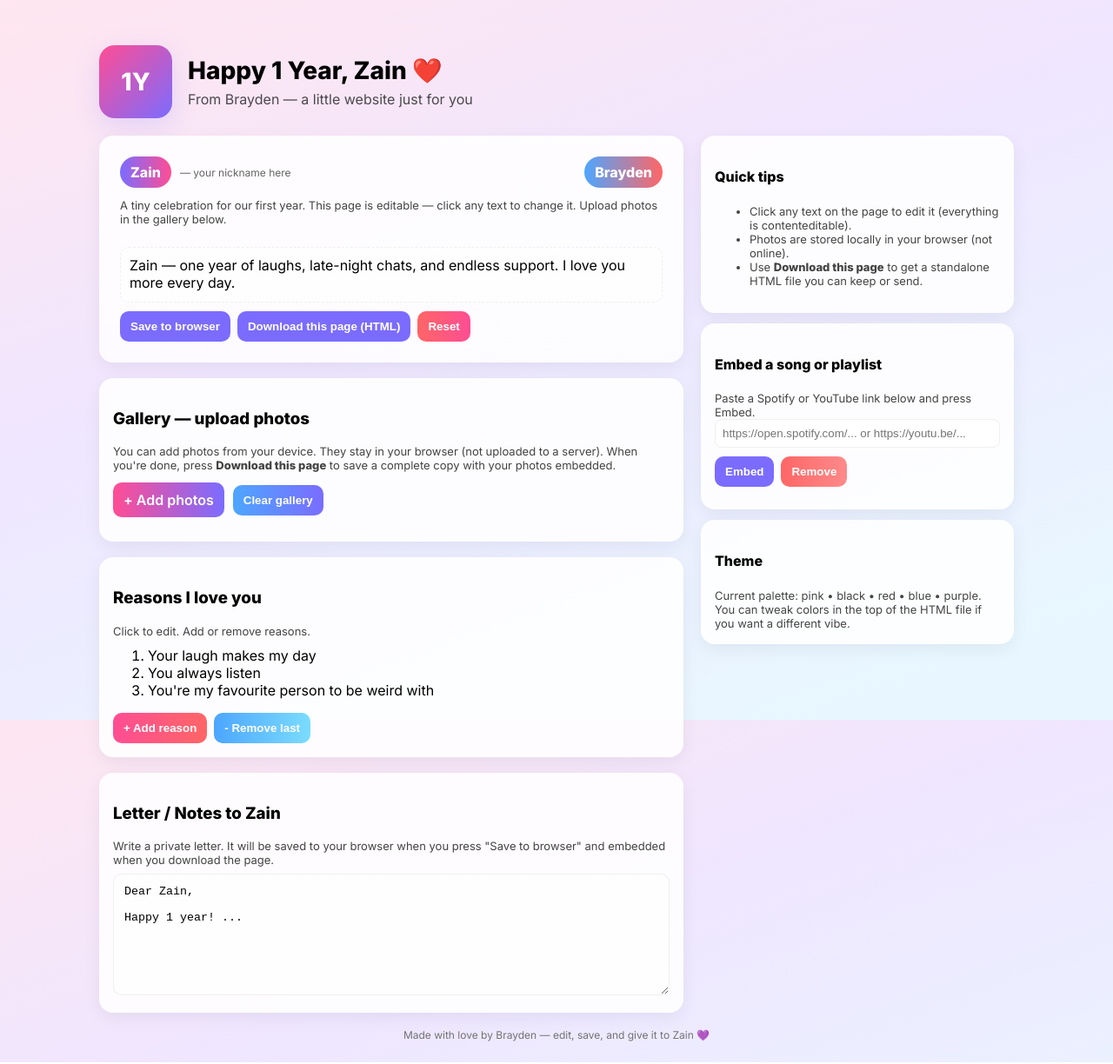
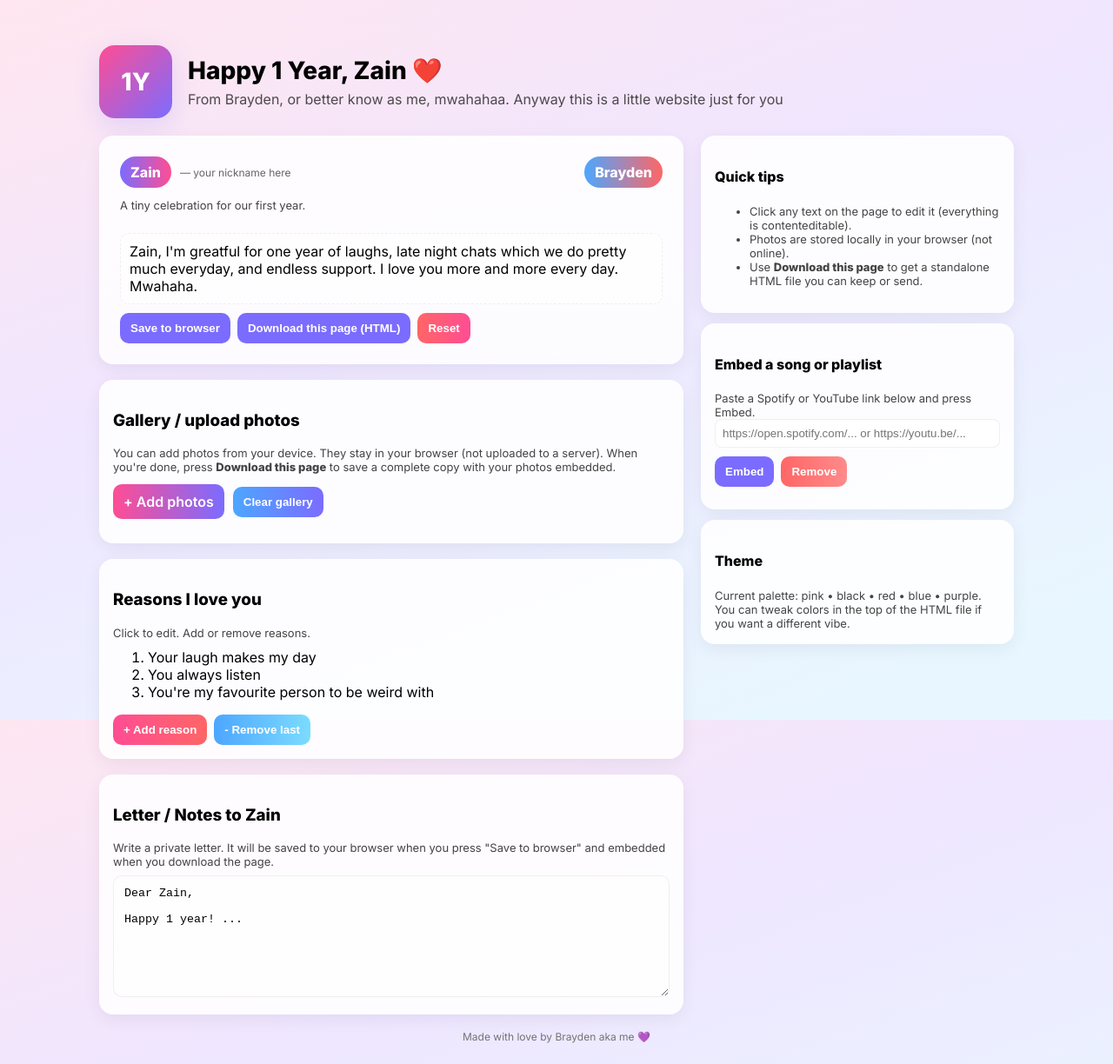
Before and after one commit to Gizakiaa/Our-1-year-anniversary-, a plain HTML site: page index.html in a window 1280 px wide. Shown: the whole page at 87% size. Drawn offline with Linux system fonts and the light colour scheme.

Commit message:
Update index.html

```diff
--- a/index.html
+++ b/index.html
@@ -3,7 +3,7 @@
 <head>
   <meta charset="utf-8" />
   <meta name="viewport" content="width=device-width,initial-scale=1" />
-  <title>Happy 1 Year — Zain 💖</title>
+  <title>Happy 1 Year Zain 💖</title>
   <link href="https://fonts.googleapis.com/css2?family=Inter:wght@300;400;600;800&display=swap" rel="stylesheet">
   <style>
     :root{
@@ -68,7 +68,7 @@
       <div class="logo">1Y</div>
       <div>
         <h1 id="title">Happy 1 Year, Zain ❤️</h1>
-        <div class="sub">From Brayden — a little website just for you</div>
+        <div class="sub">From Brayden, or better know as me, mwahahaa. Anyway this is a little website just for you</div>
       </div>
     </header>
 
@@ -81,10 +81,10 @@
             <div style="flex:1"></div>
             <div class="name-bubble bray">Brayden</div>
           </div>
-          <div class="small">A tiny celebration for our first year. This page is editable — click any text to change it. Upload photos in the gallery below.</div>
+          <div class="small">A tiny celebration for our first year. </div>
 
           <div style="margin-top:12px">
-            <div contenteditable="true" id="heroMessage" class="editable">Zain — one year of laughs, late-night chats, and endless support. I love you more every day.</div>
+            <div contenteditable="true" id="heroMessage" class="editable">Zain, I'm greatful for one year of laughs, late night chats which we do pretty much everyday, and endless support. I love you more and more every day. Mwahaha.</div>
             <div class="controls">
               <button class="cta" id="saveBtn">Save to browser</button>
               <button class="cta" id="downloadBtn">Download this page (HTML)</button>
@@ -94,7 +94,7 @@
         </section>
 
         <section class="card" style="margin-top:18px">
-          <h3>Gallery — upload photos</h3>
+          <h3>Gallery / upload photos</h3>
           <div class="small">You can add photos from your device. They stay in your browser (not uploaded to a server). When you're done, press <strong>Download this page</strong> to save a complete copy with your photos embedded.</div>
 
           <div style="margin-top:12px;display:flex;gap:10px;align-items:center">
@@ -159,7 +159,7 @@ Happy 1 year! ...</textarea>
     </div>
 
     <footer>
-      <div class="tiny">Made with love by Brayden — edit, save, and give it to Zain 💜</div>
+      <div class="tiny">Made with love by Brayden aka me 💜</div>
     </footer>
   </div>
 
```
